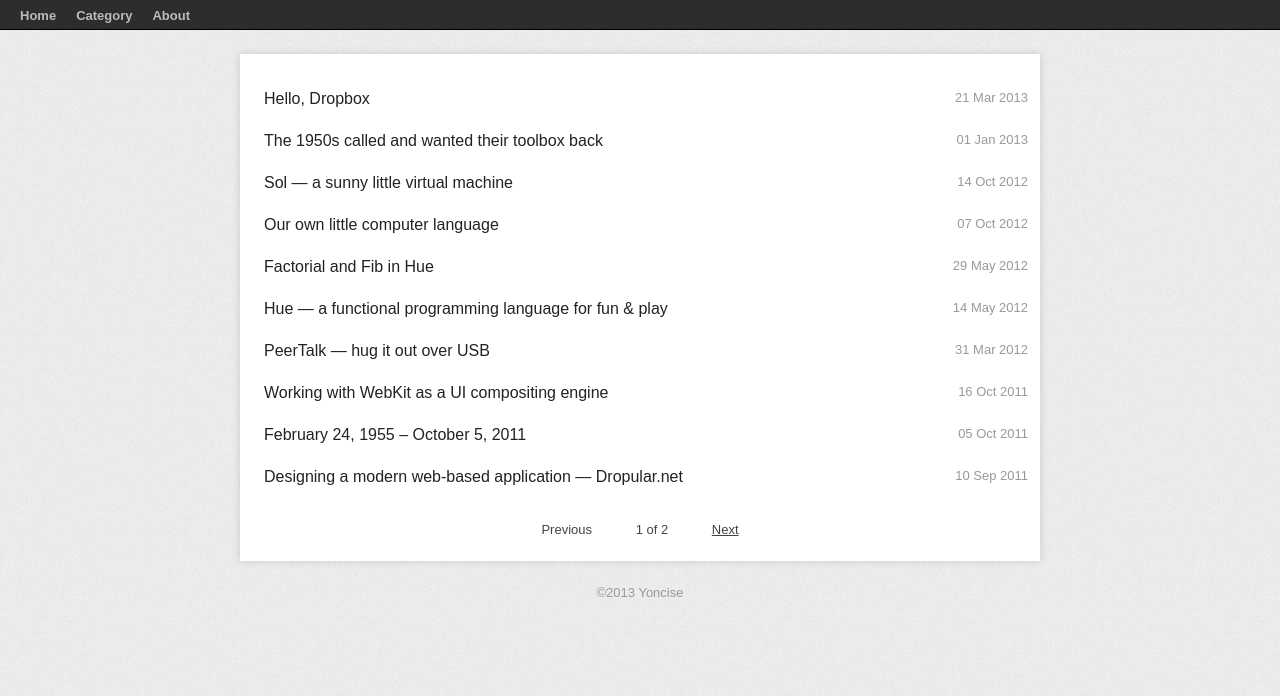
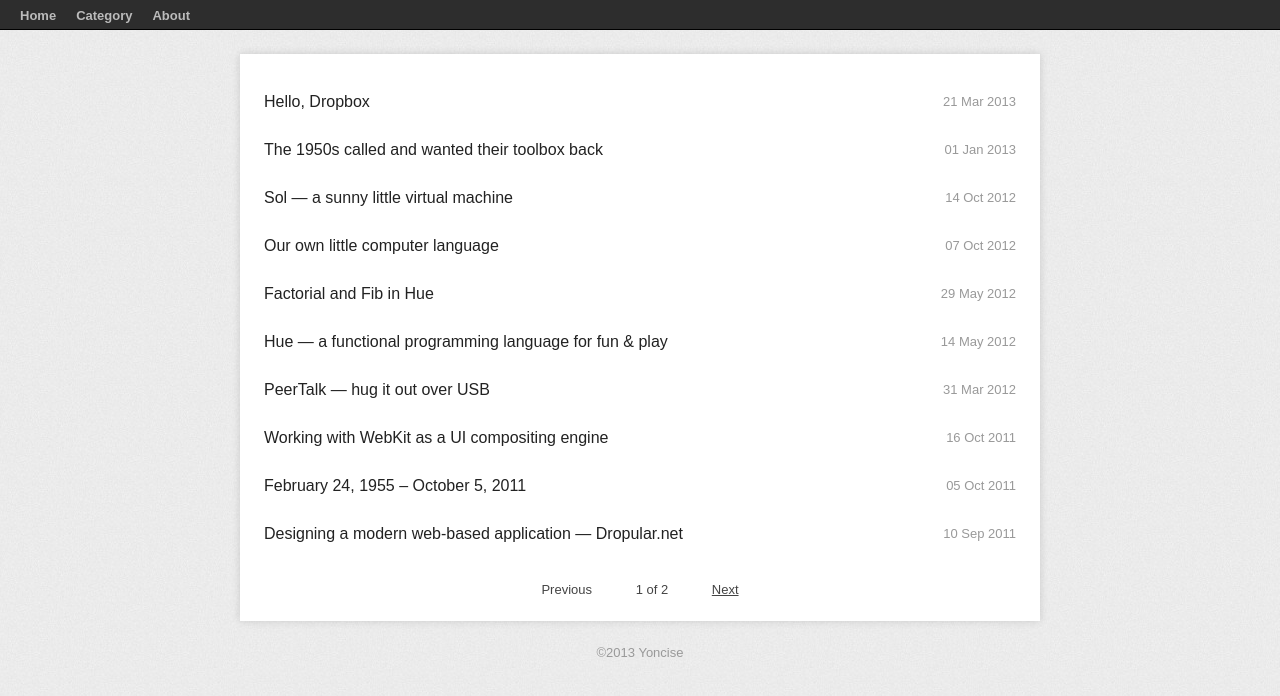
Before and after one commit to Y0nder/y0nder.github.io, a Jekyll site: the page built from index.html, in a window 1280 px wide. Shown: the top 696 px of the page. Built offline with Jekyll 4.4.1, drawn with Linux system fonts in a browser that asks for light colours; the list of posts is cut into pages by our own code.

Commit message:
css for home finish

```diff
--- a/css/style.css
+++ b/css/style.css
@@ -82,6 +82,7 @@ main {
     color: #222;
     float: left;
     font-size: medium;
+    line-height: 24px;
     margin: 12px 24px;
     text-decoration: none;
 }
@@ -92,9 +93,10 @@ main {
 
 #home .date {
     font-size: small;
+    line-height: 24px;
     color: #999;
     float: right;
-    margin: 12px;
+    margin: 12px 24px;
 }
 
 #pagination {
```
